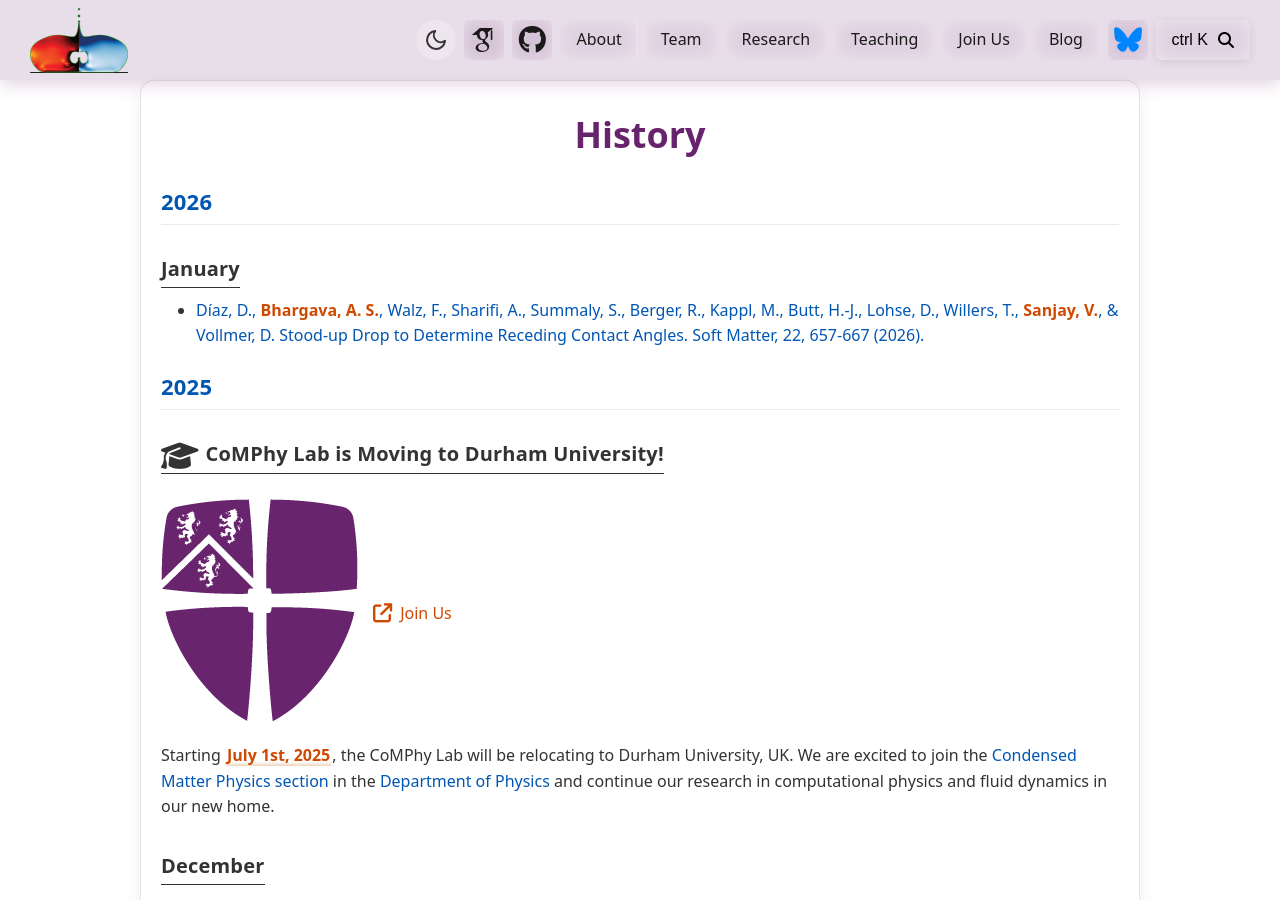
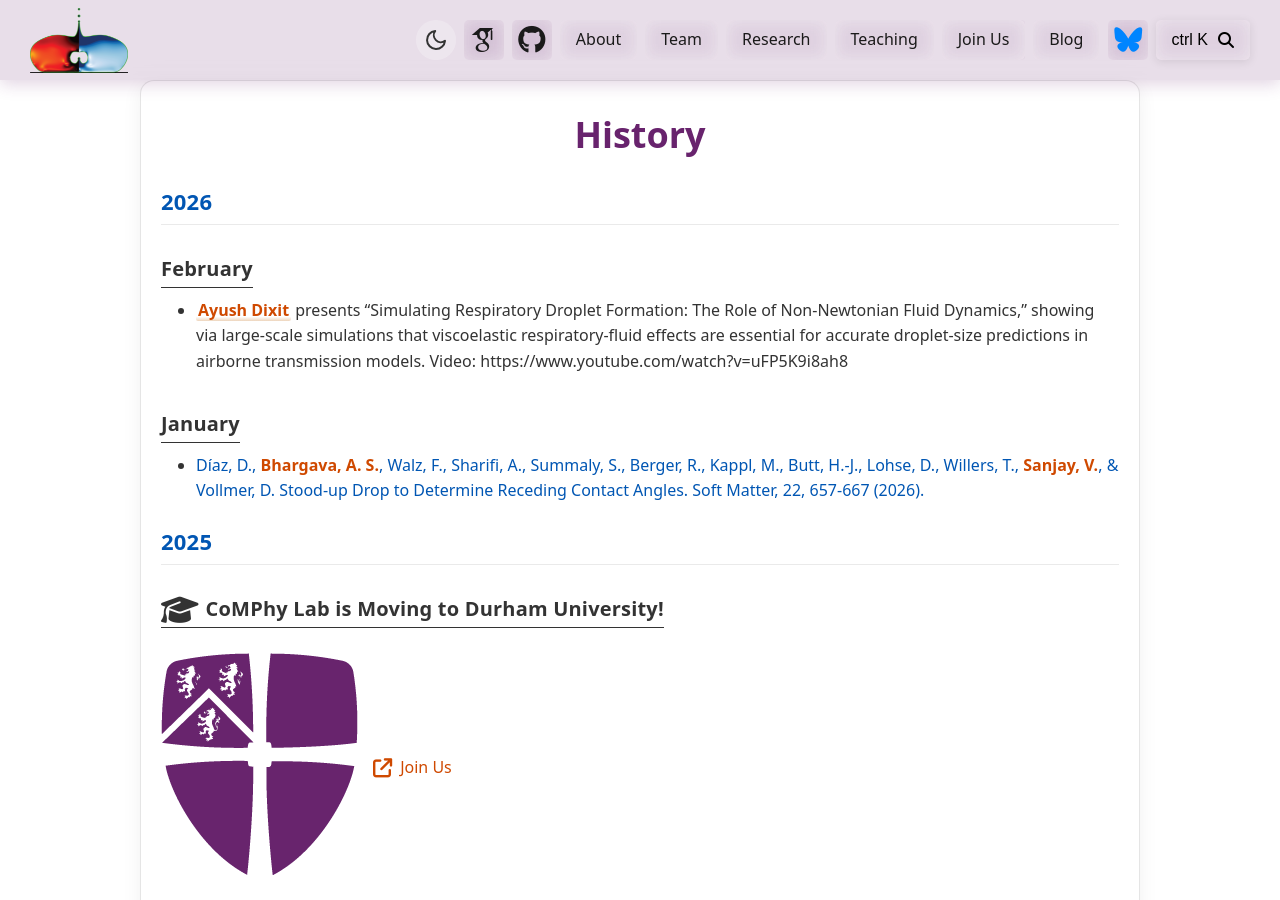
Before and after one commit to comphy-lab/comphy-lab.github.io, a Jekyll site: the page built from history.md, in a window 1280 px wide and 900 px high. Built offline with Jekyll 4.4.1, drawn with Linux system fonts in a browser that asks for light colours; some web fonts are replaced; comment, search, counter and statistics services are not loaded.

Commit message:
2026-02-24

```diff
--- a/history.md
+++ b/history.md
@@ -6,6 +6,10 @@
 # History
 
 ## 2026
+
+### February
+
+- <strong>Ayush Dixit</strong> presents "Simulating Respiratory Droplet Formation: The Role of Non-Newtonian Fluid Dynamics," showing via large-scale simulations that viscoelastic respiratory-fluid effects are essential for accurate droplet-size predictions in airborne transmission models. Video: https://www.youtube.com/watch?v=uFP5K9i8ah8
 
 ### January
 
```
Also changed, not shown: News.md (+4 -4 lines), .agents/commands/add-news.md (deleted), .agents/commands/add-paper.md (deleted), .agents/commands/add-person.md (deleted), .agents/skills/add-news/SKILL.md (added), .agents/skills/add-paper/SKILL.md (added), .agents/skills/add-person/SKILL.md (added).
